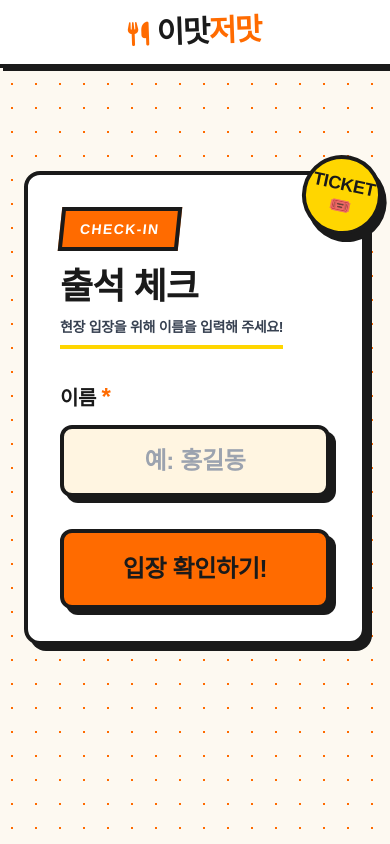
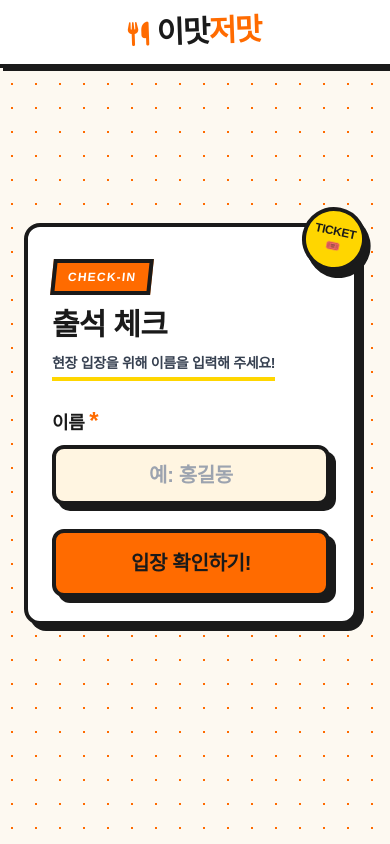
Before and after one commit to PrakSuHun/taste, a website: page index.html in a window 390 px wide. Drawn offline with nearby package versions, Linux system fonts and the light colour scheme; a web font is replaced by a local one.

Commit message:
Refactor main section layout and styles

```diff
--- a/index.html
+++ b/index.html
@@ -91,32 +91,32 @@ tailwind.config = {
 </nav>
 
 <!-- 메인 콘텐츠 -->
-<main class="max-w-xl mx-auto px-6 pt-12 flex-1 flex flex-col justify-center w-full mt-[-64px]">
+<main class="max-w-xl mx-auto px-6 py-10 flex-1 flex flex-col justify-center w-full">
 
   <!-- 메인 박스 -->
-  <div class="bg-white border-4 border-brand-dark rounded-2xl p-8 shadow-brutal relative">
+  <div class="bg-white border-4 border-brand-dark rounded-2xl p-6 md:p-8 shadow-brutal relative mr-2 md:mr-0 mt-4 md:mt-0">
 
     <!-- 장식용 뱃지 -->
-    <div class="absolute -top-5 -right-5 bg-brand-yellow border-4 border-brand-dark rounded-full w-20 h-20 flex items-center justify-center shadow-brutal transform rotate-12 z-10">
-      <span class="font-black text-brand-dark text-lg leading-tight text-center">TICKET<br>🎟️</span>
+    <div class="absolute -top-5 -right-3 md:-top-5 md:-right-5 bg-brand-yellow border-4 border-brand-dark rounded-full w-16 h-16 md:w-20 md:h-20 flex items-center justify-center shadow-brutal transform rotate-12 z-10">
+      <span class="font-black text-brand-dark text-xs md:text-lg leading-tight text-center">TICKET<br>🎟️</span>
     </div>
 
-    <div class="mb-8">
-      <div class="inline-block px-4 py-2 mb-4 bg-brand border-4 border-brand-dark font-black text-white text-sm tracking-widest uppercase transform -skew-x-6">
+    <div class="mb-6 md:mb-8 mt-2 md:mt-0">
+      <div class="inline-block px-3 py-1.5 md:px-4 md:py-2 mb-3 md:mb-4 bg-brand border-4 border-brand-dark font-black text-white text-xs md:text-sm tracking-widest uppercase transform -skew-x-6">
         Check-in
       </div>
-      <h1 class="text-4xl md:text-5xl font-black mb-2 text-brand-dark tracking-tight">출석 체크</h1>
-      <p class="text-gray-700 font-bold text-sm md:text-base border-b-4 border-brand-yellow pb-2 inline-block">현장 입장을 위해 이름을 입력해 주세요!</p>
+      <h1 class="text-3xl md:text-5xl font-black mb-2 text-brand-dark tracking-tight">출석 체크</h1>
+      <p class="text-gray-700 font-bold text-sm md:text-base border-b-4 border-brand-yellow pb-1 md:pb-2 inline-block break-keep">현장 입장을 위해 이름을 입력해 주세요!</p>
     </div>
 
     <div class="space-y-6">
       <div>
-        <label class="block text-xl font-black text-brand-dark mb-3" for="userName">이름 <span class="text-brand text-2xl">*</span></label>
-        <input type="text" id="userName" placeholder="예: 홍길동" class="w-full bg-brand-light border-4 border-brand-dark rounded-xl p-4 text-2xl text-center font-black text-brand-dark placeholder-gray-400 shadow-brutal input-brutal" onkeypress="if(event.key === 'Enter') checkAttendance()">
+        <label class="block text-lg md:text-xl font-black text-brand-dark mb-2 md:mb-3" for="userName">이름 <span class="text-brand text-2xl">*</span></label>
+        <input type="text" id="userName" placeholder="예: 홍길동" class="w-full bg-brand-light border-4 border-brand-dark rounded-xl p-3 md:p-4 text-xl md:text-2xl text-center font-black text-brand-dark placeholder-gray-400 shadow-brutal input-brutal" onkeypress="if(event.key === 'Enter') checkAttendance()">
       </div>
     </div>
 
-    <button type="button" onclick="checkAttendance()" id="submitBtn" class="w-full py-5 bg-brand border-4 border-brand-dark text-brand-dark font-black text-2xl rounded-xl shadow-brutal btn-brutal flex items-center justify-center gap-3 mt-8">
+    <button type="button" onclick="checkAttendance()" id="submitBtn" class="w-full py-4 md:py-5 bg-brand border-4 border-brand-dark text-brand-dark font-black text-xl md:text-2xl rounded-xl shadow-brutal btn-brutal flex items-center justify-center gap-3 mt-6 md:mt-8">
       <span id="btnText">입장 확인하기!</span>
       <div id="btnLoader" class="loader"></div>
     </button>
```
